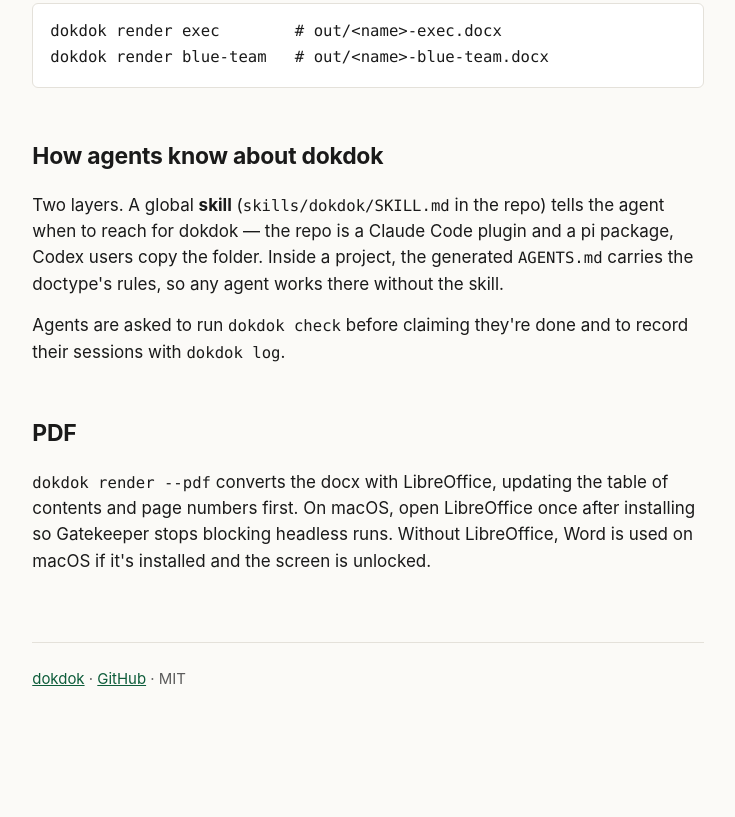
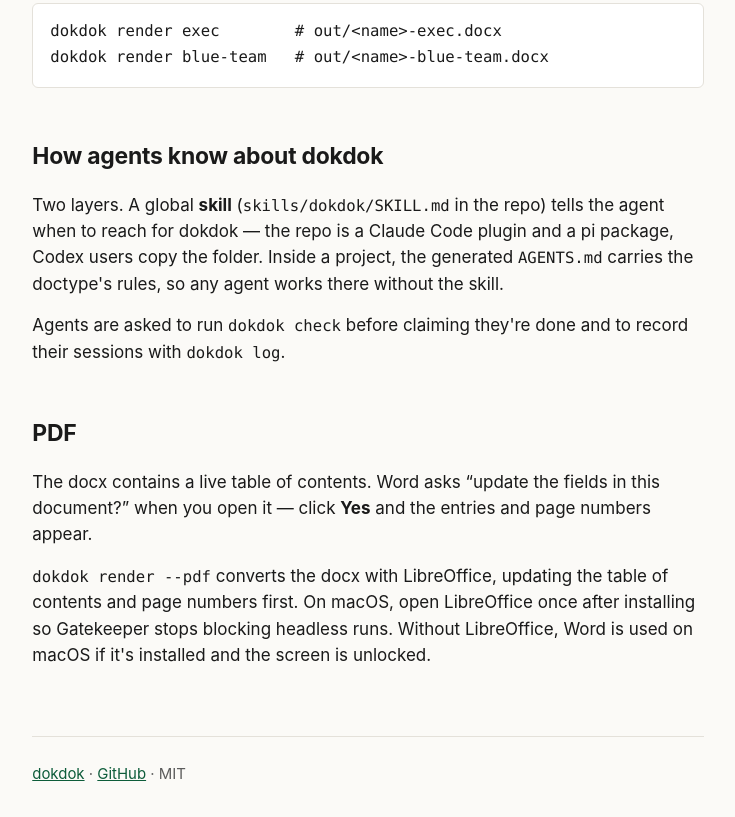
Before and after one commit to isaaclins/dokdok, a website: page site/docs.html in a window 1280 px wide. Shown: the part 4672-5489 px from the top of the page, without its empty margins (272-1007 px from the left). Before the commit the page ends 5447 px from the top, so only its background shows below. Drawn offline with Linux system fonts and the light colour scheme.

Commit message:
docs: Word's update-fields prompt fills the TOC

```diff
--- a/site/docs.html
+++ b/site/docs.html
@@ -149,6 +149,7 @@ dokdok render blue-team   # out/&lt;name&gt;-blue-team.docx</code></pre>
 
 <section id="pdf">
   <h2>PDF</h2>
+  <p>The docx contains a live table of contents. Word asks “update the fields in this document?” when you open it — click <strong>Yes</strong> and the entries and page numbers appear.</p>
   <p><code>dokdok render --pdf</code> converts the docx with LibreOffice, updating the table of contents and page numbers first. On macOS, open LibreOffice once after installing so Gatekeeper stops blocking headless runs. Without LibreOffice, Word is used on macOS if it's installed and the screen is unlocked.</p>
 </section>
 
```
